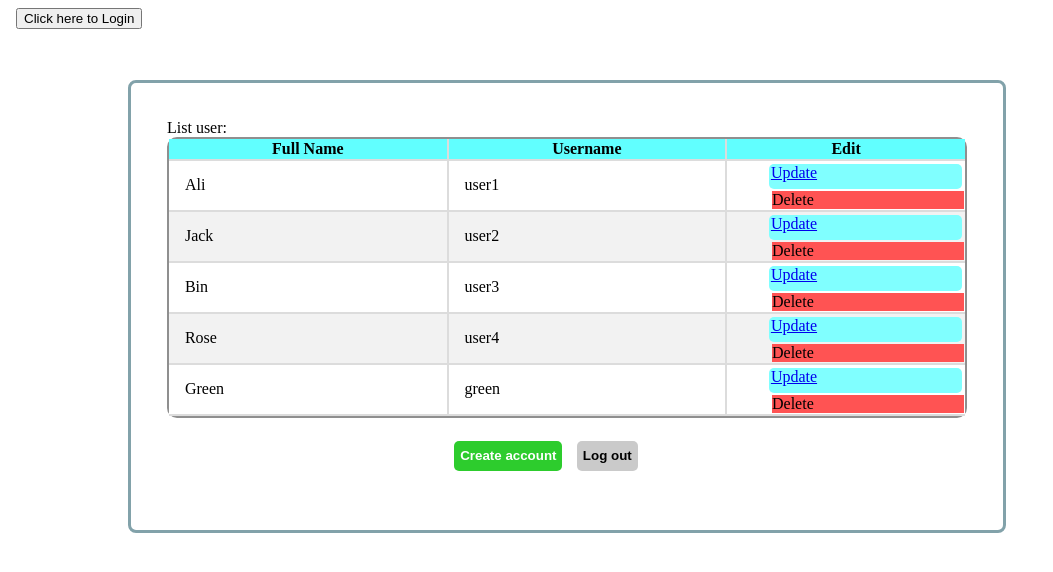
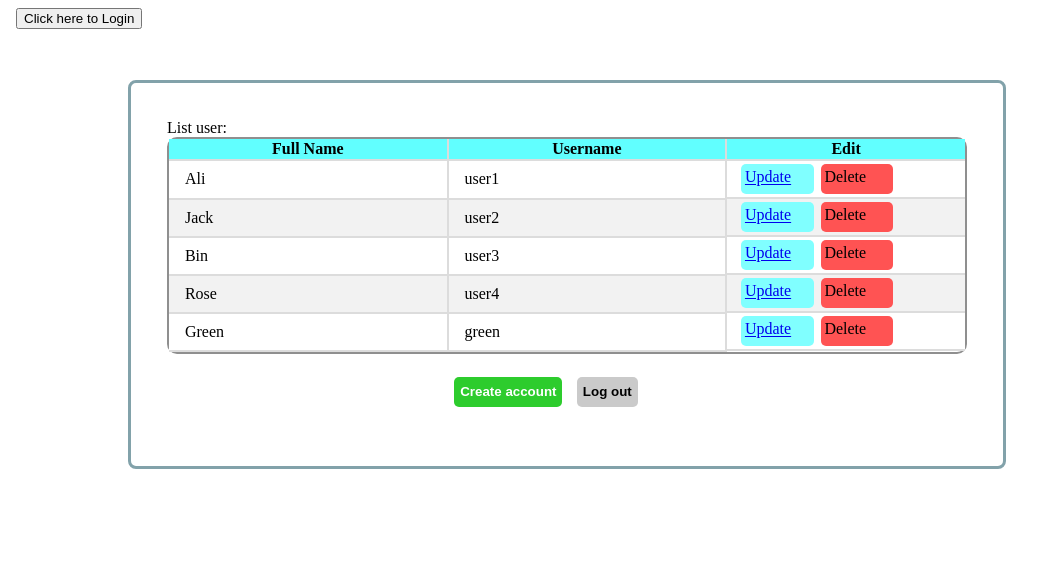
Before and after one commit to duynam2306/loginApp, an Angular app: page /listUser in a window 1280 px wide. Shown: the top 572 px of the page, without its empty margins (0-1053 px from the left). Built offline with nearby package versions, Linux system fonts and the light colour scheme; some icons are missing.

Commit message:
Update list-user.component.css

```diff
--- a/src/app/list-user/list-user.component.css
+++ b/src/app/list-user/list-user.component.css
@@ -44,20 +44,21 @@ th {
 
 .buttonEdit {
     padding-left: 5%;
+    display: flex;
+    flex-direction: row;
 }
 
-.buttonEdit button {
+.buttonUpdate, .buttonDelete {
+    width: 70px;
     height: 25px;
     margin: 1%;
+    padding-top: 2%;
+    padding-left: 1%;
     border: none;
     border-radius: 5px;
 }
 
 .buttonUpdate {
-    height: 25px;
-    margin: 1%;
-    border: none;
-    border-radius: 5px;
     background-color: rgb(128, 255, 255);
 }
 
```
